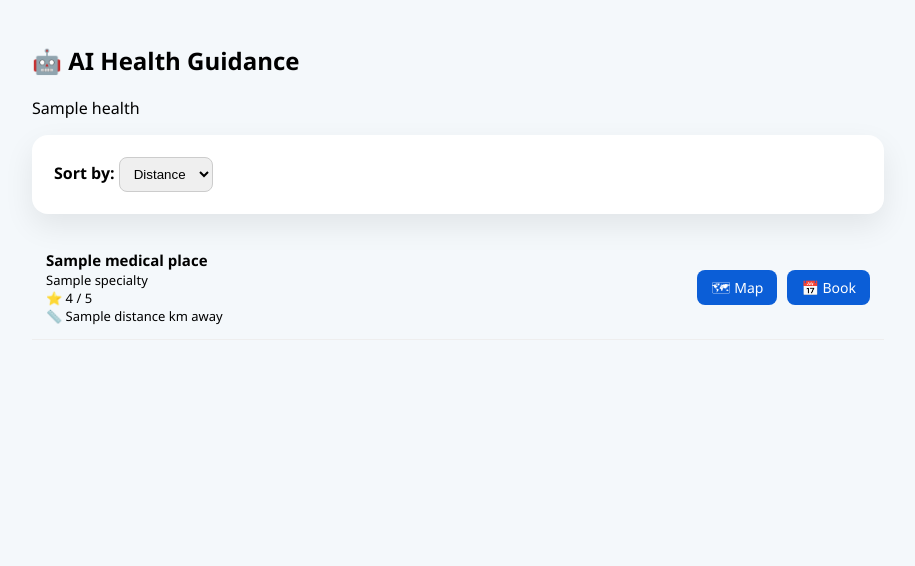
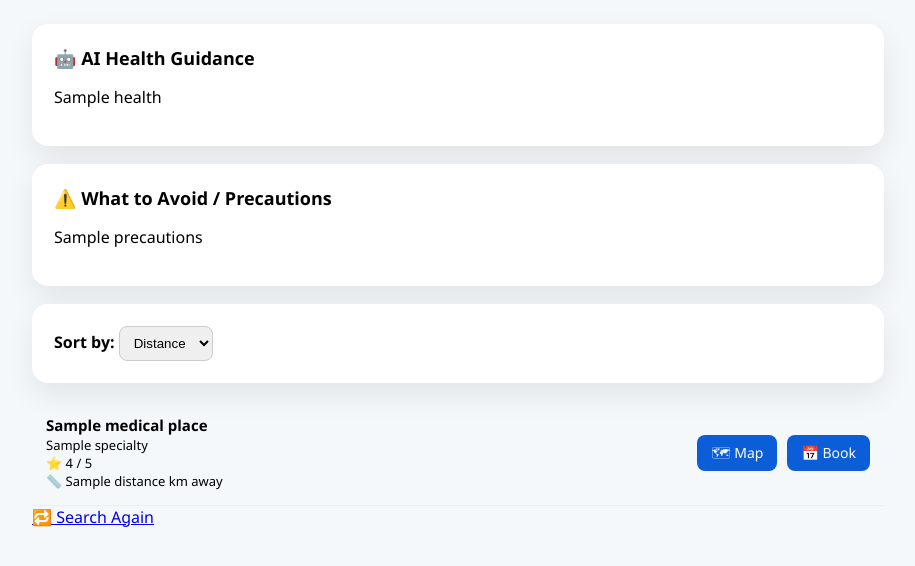
Before and after one commit to subhrat8/ai-health-assistant, a Flask app: template templates/result.html in a window 1280 px wide. Shown: the top 566 px of the page, without its empty margins (182-1097 px from the left). Run offline with Flask 3, Linux system fonts and the light colour scheme; the template is opened without the code that fills it: most values are stand-ins (such as "Sample title", 1, 10 or a date in 2020).

Commit message:
Update result.html

```diff
--- a/templates/result.html
+++ b/templates/result.html
@@ -6,22 +6,23 @@
 <link rel="stylesheet" href="{{ url_for('static', filename='style.css') }}">
 
 <style>
+.card { margin-bottom: 18px; }
 .hospital {
-    display: flex;
-    justify-content: space-between;
-    align-items: center;
-    padding: 14px;
-    border-bottom: 1px solid #eee;
+    display:flex;
+    justify-content:space-between;
+    align-items:center;
+    padding:14px;
+    border-bottom:1px solid #eee;
 }
-.h-left { line-height: 1.6; }
-.h-right { display: flex; gap: 10px; }
-.map-btn {
-    background: #0b5ed7;
-    color: white;
-    padding: 8px 14px;
-    border-radius: 8px;
-    text-decoration: none;
-    font-size: 14px;
+.h-left { line-height:1.6; }
+.h-right { display:flex; gap:10px; }
+.btn {
+    background:#0b5ed7;
+    color:#fff;
+    padding:8px 14px;
+    border-radius:8px;
+    text-decoration:none;
+    font-size:14px;
 }
 </style>
 </head>
@@ -30,17 +31,28 @@
 
 <div class="container">
 
+<!-- AI GUIDANCE -->
+<div class="card">
 <h2>🤖 AI Health Guidance</h2>
-<p id="assistant-text">{{ health }}</p>
+<p>{{ health }}</p>
+</div>
 
+<!-- PRECAUTIONS -->
+<div class="card">
+<h2>⚠️ What to Avoid / Precautions</h2>
+<p>{{ precautions }}</p>
+</div>
+
+<!-- SORT -->
 <div class="card">
 <strong>Sort by:</strong>
 <select id="sortSelect">
-    <option value="distance">Distance</option>
-    <option value="rating">Rating</option>
+<option value="distance">Distance</option>
+<option value="rating">Rating</option>
 </select>
 </div>
 
+<!-- HOSPITALS -->
 <div id="places-container">
 {% for p in medical_places %}
 <div class="hospital"
@@ -55,12 +67,14 @@
     </div>
 
     <div class="h-right">
-        <a class="map-btn" href="{{ p.map }}" target="_blank">🗺 Map</a>
-        <a class="map-btn" href="{{ p.booking.google }}" target="_blank">📅 Book</a>
+        <a class="btn" href="{{ p.map }}" target="_blank">🗺 Map</a>
+        <a class="btn" href="{{ p.booking }}" target="_blank">📅 Book</a>
     </div>
 </div>
 {% endfor %}
 </div>
+
+<a href="/">🔁 Search Again</a>
 
 </div>
 
@@ -68,13 +82,12 @@
 document.getElementById("sortSelect").addEventListener("change", () => {
     const container = document.getElementById("places-container");
     const cards = Array.from(container.children);
-    const mode = document.getElementById("sortSelect").value;
+    const mode = sortSelect.value;
 
     cards.sort((a, b) => {
-        if (mode === "distance") {
-            return parseFloat(a.dataset.distance) - parseFloat(b.dataset.distance);
-        }
-        return parseFloat(b.dataset.rating) - parseFloat(a.dataset.rating);
+        if (mode === "distance")
+            return a.dataset.distance - b.dataset.distance;
+        return b.dataset.rating - a.dataset.rating;
     });
 
     cards.forEach(c => container.appendChild(c));
```
